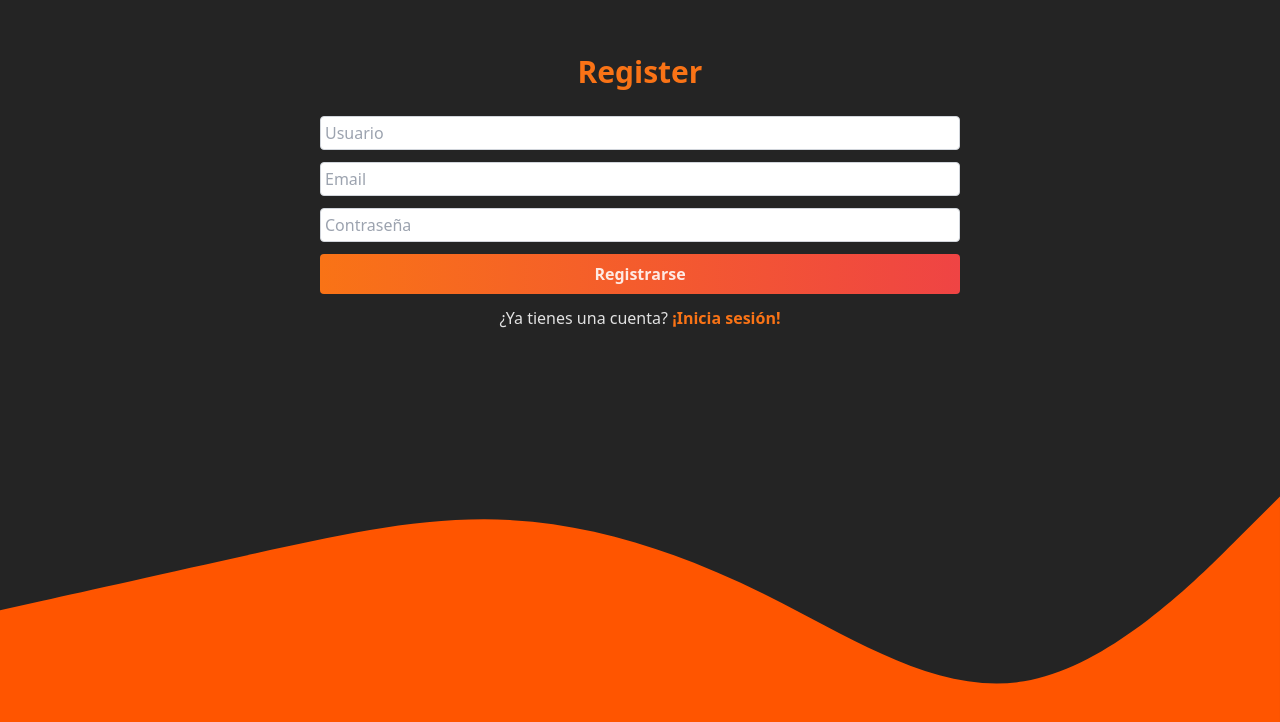
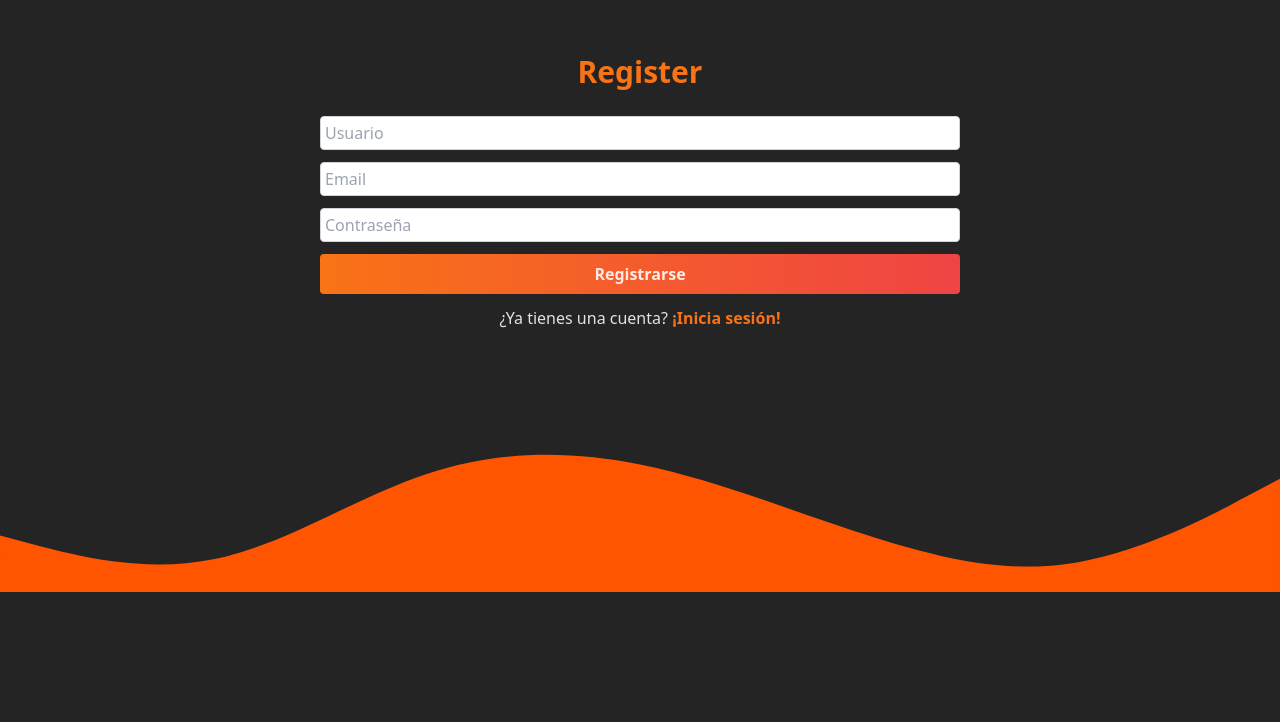
Before and after one commit to cristians-12/frontend-login, a React (Vite) app: page /register in a window 1280 px wide. Shown: the part 208-930 px from the top of the page. After the commit the page ends 800 px from the top, so only its background shows below. Built offline with nearby package versions, Linux system fonts and the light colour scheme.

Commit message:
Add files via upload

```diff
--- a/src/pages/LoginPage.jsx
+++ b/src/pages/LoginPage.jsx
@@ -31,7 +31,7 @@ const LoginPage = () => {
       })}
       <form
         onSubmit={onSubmit}
-        className="flex flex-col mx-auto md:w-2/6 gap-3 justify-center mt-[5%] w-[80%] "
+        className="flex flex-col mx-auto md:w-2/6 gap-3 justify-center mt-[5%] w-[80%] z-10 "
       >
         <input
           type="email"
@@ -67,13 +67,13 @@ const LoginPage = () => {
           Iniciar sesión
         </button>
       </form>
-      <p className="mt-3 text-center z-1">
+      <p className="mt-3 text-center z-10">
         ¿Aún no tienes una cuenta?{" "}
         <Link to="/register" className="text-orange-400 font-bold">
           ¡Unete!
         </Link>
       </p>
-      <div className="overflow-hidden w-screen h-[10%]">
+      <div className="overflow-hidden w-screen">
         <svg
           xmlns="http://www.w3.org/2000/svg"
           viewBox="0 0 1440 320"
--- a/src/pages/RegisterPage.jsx
+++ b/src/pages/RegisterPage.jsx
@@ -24,7 +24,9 @@ const RegisterPage = () => {
 
   return (
     <main className="h-screen flex justify-center flex-col">
-      <h1 className="text-center font-bold text-3xl text-orange-500">Register</h1>
+      <h1 className="text-center font-bold text-3xl text-orange-500">
+        Register
+      </h1>
       {errores.map((error, i) => {
         return (
           // eslint-disable-next-line react/jsx-key
@@ -38,7 +40,7 @@ const RegisterPage = () => {
       })}
       <form
         onSubmit={onSubmit}
-        className="flex flex-col mx-auto md:w-3/6 gap-3 justify-center mt-[2%] w-[80%] rounded-lg"
+        className="flex flex-col mx-auto md:w-3/6 gap-3 justify-center mt-[2%] w-[80%] rounded-lg z-10"
       >
         <input
           type="text"
@@ -86,20 +88,17 @@ const RegisterPage = () => {
           Registrarse
         </button>
       </form>
-      <p className="mt-3 text-center">
+      <p className="mt-3 text-center z-10">
         ¿Ya tienes una cuenta?{" "}
         <Link to="/login" className="text-orange-500 font-bold">
           ¡Inicia sesión!
         </Link>
       </p>
-      <svg
-        xmlns="http://www.w3.org/2000/svg"
-        viewBox="0 0 1440 320 "
-        className="md:block md:mt-[30%] absolute bottom-0 -z-1 md:bottom-[-20%]"
-      >
+      <svg xmlns="http://www.w3.org/2000/svg" viewBox="0 0 1440 320"
+      className="md:block md:mt-[20%] absolute bottom-0 z-0">
         <path
           fill="#ff5500"
-          d="M0,160L48,149.3C96,139,192,117,288,96C384,75,480,53,576,58.7C672,64,768,96,864,144C960,192,1056,256,1152,240C1248,224,1344,128,1392,80L1440,32L1440,320L1392,320C1344,320,1248,320,1152,320C1056,320,960,320,864,320C768,320,672,320,576,320C480,320,384,320,288,320C192,320,96,320,48,320L0,320Z"
+          d="M0,256L40,266.7C80,277,160,299,240,282.7C320,267,400,213,480,186.7C560,160,640,160,720,176C800,192,880,224,960,250.7C1040,277,1120,299,1200,288C1280,277,1360,235,1400,213.3L1440,192L1440,320L1400,320C1360,320,1280,320,1200,320C1120,320,1040,320,960,320C880,320,800,320,720,320C640,320,560,320,480,320C400,320,320,320,240,320C160,320,80,320,40,320L0,320Z"
         ></path>
       </svg>
     </main>
```
